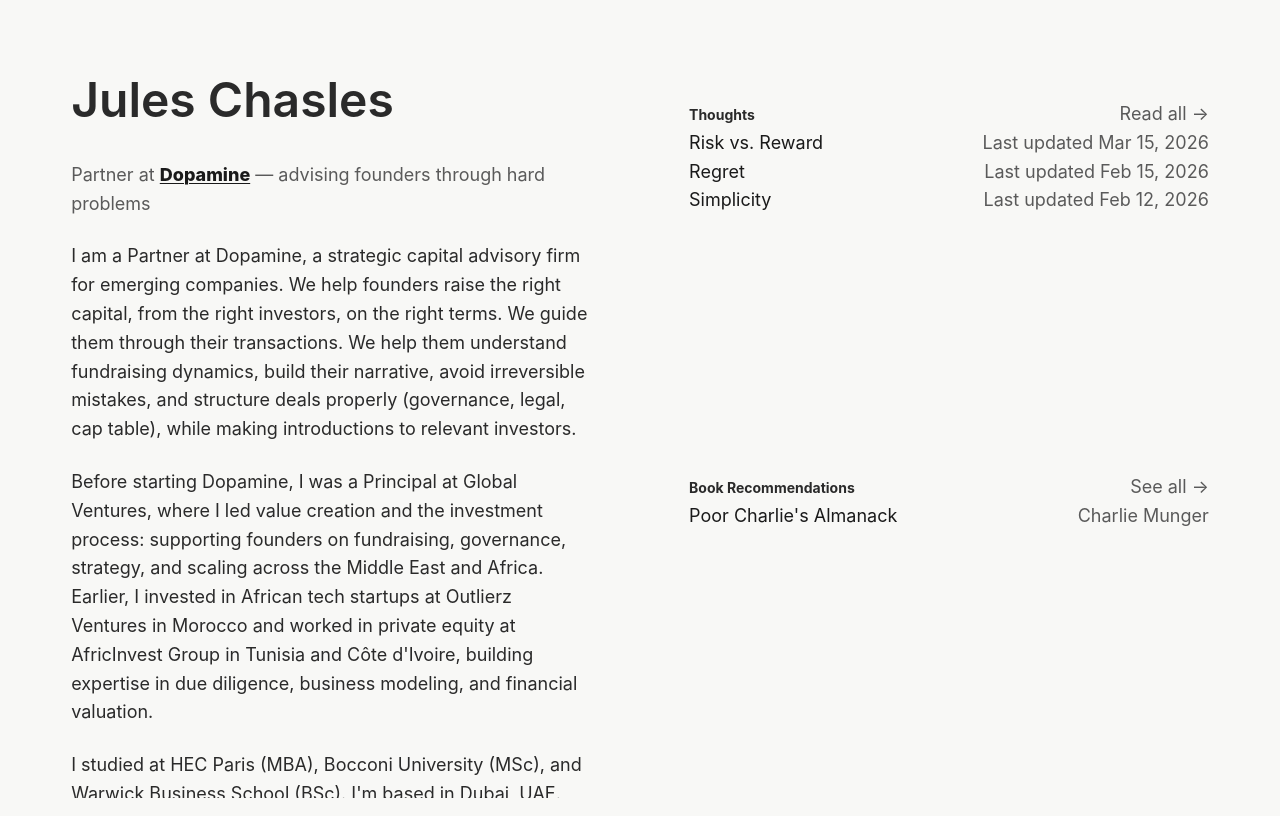
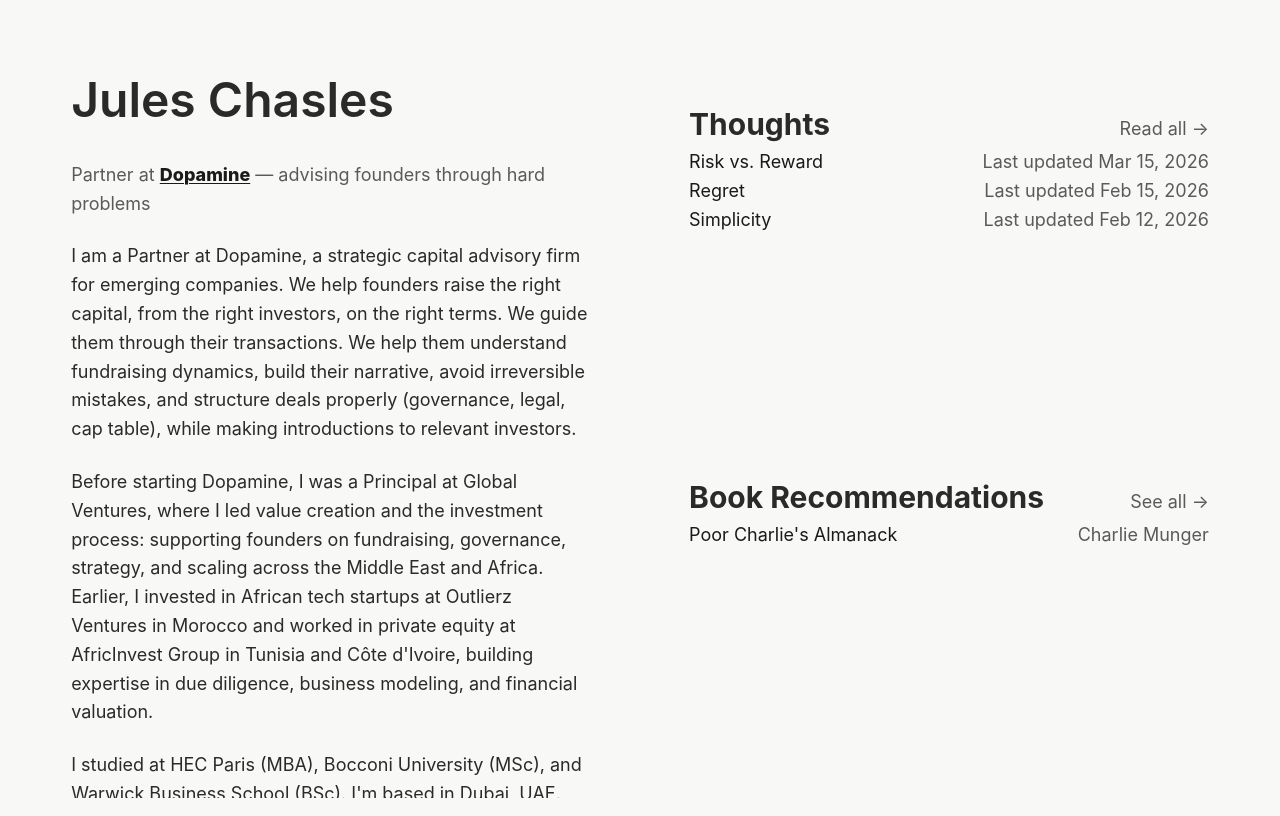
Before and after one commit to juleschasles/juleschasles-website, a Next.js app: page / in a window 1280 px wide. Built offline with nearby package versions, Linux system fonts and the light colour scheme.

Commit message:
Update globals.css

```diff
--- a/app/globals.css
+++ b/app/globals.css
@@ -138,7 +138,7 @@
   }
 
   .section-heading {
-    font-size: 0.875rem;
+    font-size: 1.875rem;
     font-weight: 700;
     display: block;
   }
```
